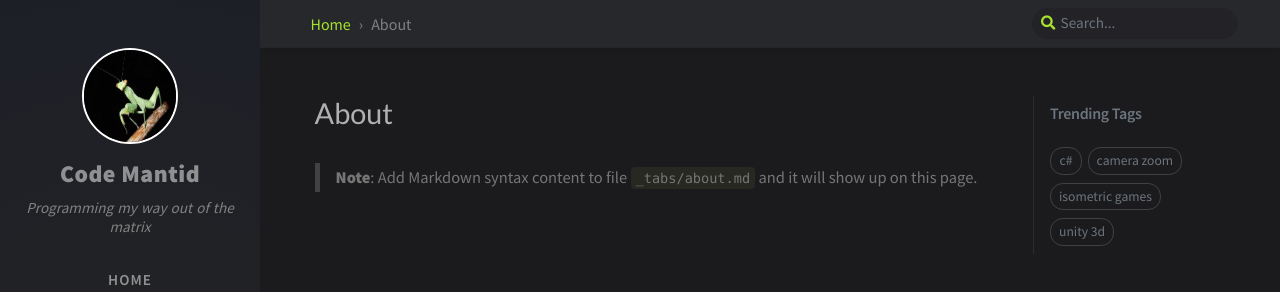
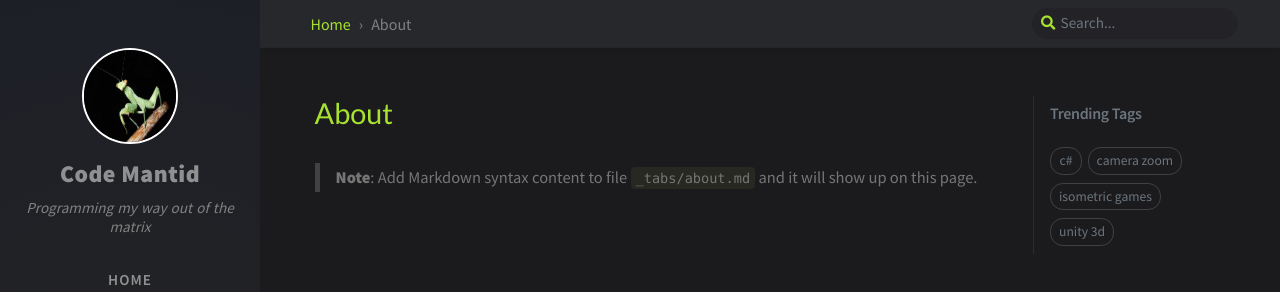
Before and after one commit to codemantid/codemantid.github.io, a Jekyll site: the page built from _tabs/about.md, in a window 1280 px wide. Shown: the top 292 px of the page. Built offline with Jekyll 4.4.1, drawn with Linux system fonts in a browser that asks for light colours; nearby versions of some CDN libraries; comment, search, counter and statistics services are not loaded.

Commit message:
post h1 color change

```diff
--- a/_sass/addon/commons.scss
+++ b/_sass/addon/commons.scss
@@ -289,6 +289,7 @@ footer {
   h1 {
     margin-top: 3rem;
     margin-bottom: 1rem;
+    color: #a6e22e;
   }
   h2 {
     color: #a6e22e;
```
